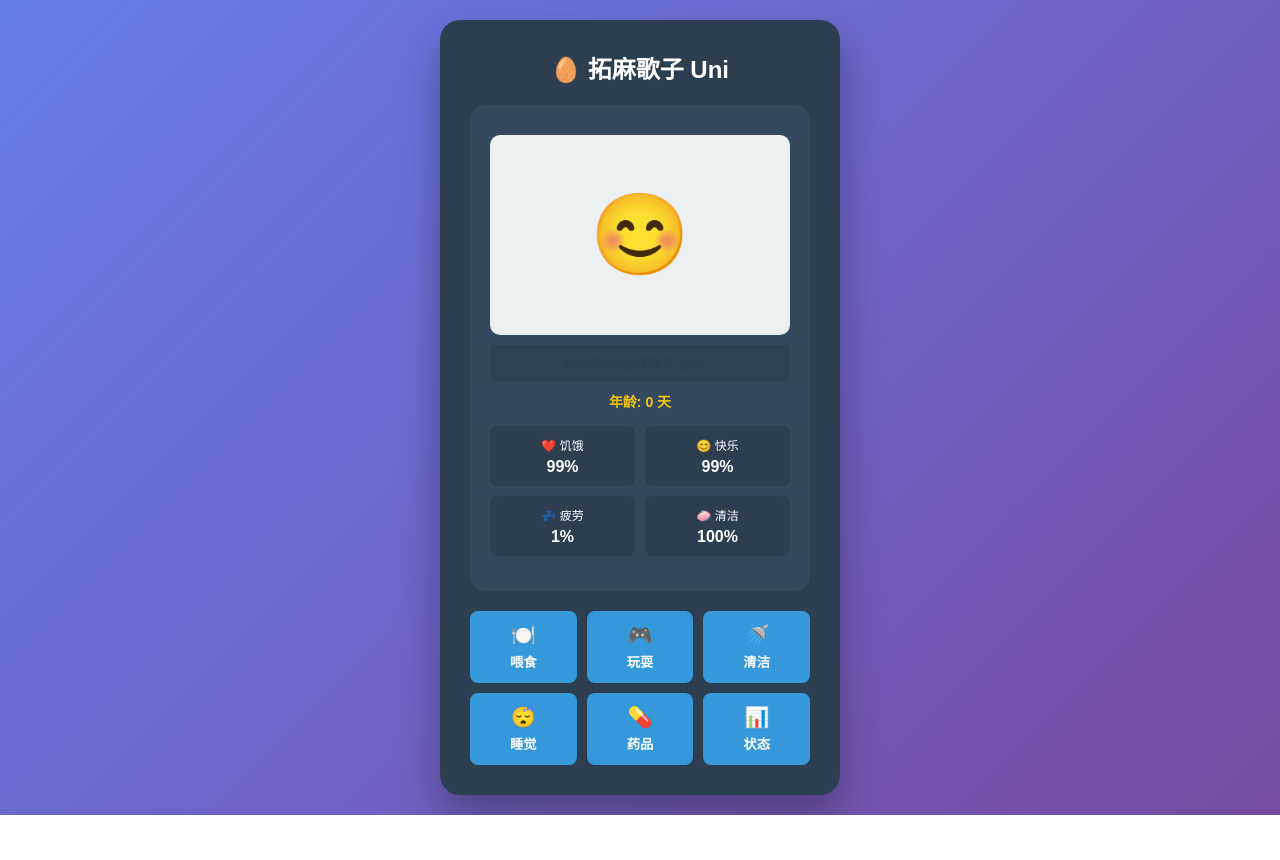
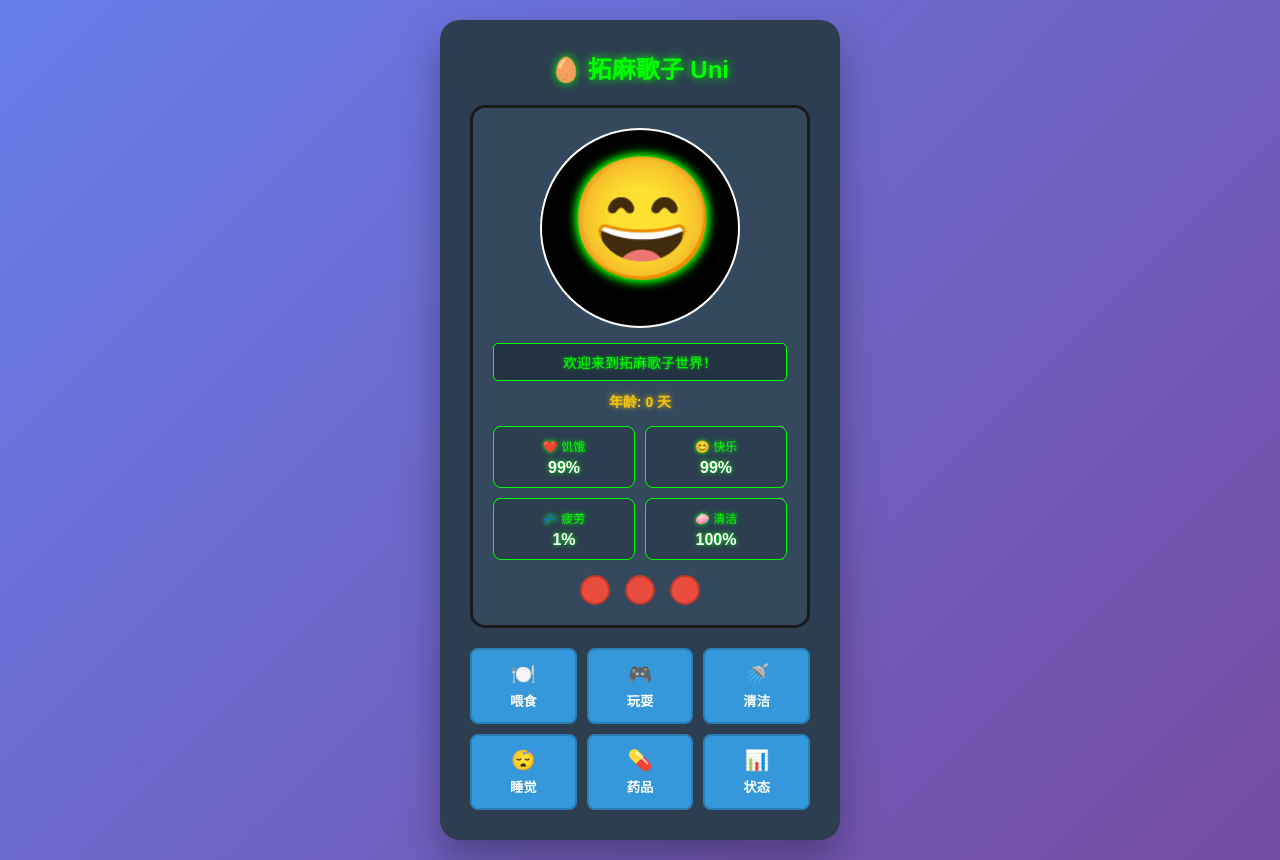
Before and after one commit to bitchen6/bitchen6.github.io, a plain HTML site: page tamagotchi-uni.html in a window 1280 px wide. Before the commit the page ends 815 px from the top, so only its background shows below. Drawn offline with Linux system fonts and the light colour scheme.

Commit message:
Update Tamagotchi Uni with authentic pixel-style graphics

```diff
--- a/tamagotchi-uni.html
+++ b/tamagotchi-uni.html
@@ -33,30 +33,46 @@
             overflow: hidden;
         }
 
+        /* 复刻经典拓麻歌子设备外观 */
         .tamagotchi-device {
             background: #34495e;
             border-radius: 15px;
             padding: 20px;
             margin-bottom: 20px;
             position: relative;
+            border: 3px solid #1a1a1a;
         }
 
+        /* 经典圆形屏幕 */
         .screen-container {
-            background: #ecf0f1;
-            border-radius: 10px;
-            padding: 15px;
-            margin: 10px 0;
+            background: #000;
+            border-radius: 50%;
+            width: 200px;
             height: 200px;
-            display: flex;
-            justify-content: center;
-            align-items: center;
+            margin: 0 auto 15px;
             position: relative;
             overflow: hidden;
+            border: 2px solid #fff;
+            box-shadow: inset 0 0 20px rgba(0,0,0,0.8);
         }
 
+        /* 像素风格宠物显示 */
         .pet-display {
+            position: absolute;
+            top: 50%;
+            left: 50%;
+            transform: translate(-50%, -50%);
             font-size: 80px;
-            transition: all 0.3s ease;
+            color: #0f0;
+            text-shadow: 0 0 10px #0f0, 0 0 20px #0f0;
+            filter: drop-shadow(0 0 5px #0f0);
+        }
+
+        /* 像素化效果 */
+        .pixel-art {
+            image-rendering: pixelated;
+            image-rendering: -moz-crisp-edges;
+            image-rendering: crisp-edges;
         }
 
         .stats-container {
@@ -68,16 +84,19 @@
 
         .stat-item {
             background: #2c3e50;
-            color: white;
+            color: #0f0;
             padding: 10px;
             border-radius: 8px;
             font-size: 12px;
+            border: 1px solid #0f0;
+            text-shadow: 0 0 5px #0f0;
         }
 
         .stat-value {
             font-size: 16px;
             font-weight: bold;
             margin-top: 5px;
+            color: #fff;
         }
 
         .buttons-container {
@@ -100,11 +119,13 @@
             flex-direction: column;
             align-items: center;
             justify-content: center;
+            border: 2px solid #2980b9;
         }
 
         .button:hover {
             background: #2980b9;
             transform: translateY(-2px);
+            box-shadow: 0 4px 8px rgba(0,0,0,0.3);
         }
 
         .button:active {
@@ -121,32 +142,35 @@
             font-size: 14px;
             margin-top: 10px;
             font-weight: bold;
+            text-shadow: 0 0 5px #f1c40f;
         }
 
         .message-display {
-            background: rgba(0,0,0,0.1);
-            color: #2c3e50;
+            background: rgba(0,0,0,0.3);
+            color: #0f0;
             padding: 8px;
             border-radius: 5px;
             font-size: 14px;
             margin-top: 10px;
             min-height: 20px;
+            border: 1px solid #0f0;
+            text-shadow: 0 0 3px #0f0;
         }
 
         /* 动画效果 */
         @keyframes bounce {
-            0%, 100% { transform: translateY(0); }
-            50% { transform: translateY(-10px); }
+            0%, 100% { transform: translate(-50%, -50%) translateY(0); }
+            50% { transform: translate(-50%, -50%) translateY(-10px); }
         }
 
         @keyframes spin {
-            0% { transform: rotate(0deg); }
-            100% { transform: rotate(360deg); }
+            0% { transform: translate(-50%, -50%) rotate(0deg); }
+            100% { transform: translate(-50%, -50%) rotate(360deg); }
         }
 
         @keyframes pulse {
-            0%, 100% { opacity: 1; }
-            50% { opacity: 0.7; }
+            0%, 100% { opacity: 1; text-shadow: 0 0 10px #0f0; }
+            50% { opacity: 0.7; text-shadow: 0 0 5px #0f0; }
         }
 
         .happy {
@@ -161,6 +185,16 @@
             animation: pulse 2s infinite;
         }
 
+        /* 拓麻歌子经典像素字符 */
+        .tamagotchi-pixel {
+            font-family: 'Courier New', monospace;
+            font-size: 120px;
+            line-height: 1;
+            letter-spacing: -5px;
+            color: #0f0;
+            text-shadow: 0 0 10px #0f0;
+        }
+
         /* 响应式设计 */
         @media (max-width: 480px) {
             .tamagotchi-container {
@@ -168,11 +202,13 @@
             }
 
             .screen-container {
+                width: 180px;
                 height: 180px;
             }
 
-            .pet-display {
-                font-size: 60px;
+            .tamagotchi-pixel {
+                font-size: 100px;
+                letter-spacing: -4px;
             }
 
             .button {
@@ -180,15 +216,40 @@
                 font-size: 12px;
             }
         }
+
+        /* 设备按钮样式 */
+        .device-buttons {
+            display: flex;
+            justify-content: center;
+            gap: 15px;
+            margin-top: 10px;
+        }
+
+        .device-button {
+            width: 30px;
+            height: 30px;
+            background: #e74c3c;
+            border-radius: 50%;
+            border: 2px solid #c0392b;
+            cursor: pointer;
+            transition: all 0.2s ease;
+        }
+
+        .device-button:hover {
+            background: #c0392b;
+            transform: scale(1.1);
+        }
     </style>
 </head>
 <body>
     <div class="tamagotchi-container">
-        <h2 style="color: white; margin-bottom: 20px;">🥚 拓麻歌子 Uni</h2>
+        <h2 style="color: #0f0; margin-bottom: 20px; text-shadow: 0 0 10px #0f0;">🥚 拓麻歌子 Uni</h2>
 
         <div class="tamagotchi-device">
             <div class="screen-container">
-                <div class="pet-display" id="petDisplay">🐣</div>
+                <div class="pet-display" id="petDisplay">
+                    <div class="tamagotchi-pixel" id="pixelPet">●</div>
+                </div>
             </div>
 
             <div class="message-display" id="messageDisplay">欢迎来到拓麻歌子世界！</div>
@@ -212,6 +273,13 @@
                     🧼 清洁
                     <div class="stat-value" id="cleanlinessValue">100%</div>
                 </div>
+            </div>
+
+            <!-- 模拟设备按钮 -->
+            <div class="device-buttons">
+                <div class="device-button" onclick="checkStatus()" title="A按钮"></div>
+                <div class="device-button" onclick="feedPet()" title="B按钮"></div>
+                <div class="device-button" onclick="playWithPet()" title="C按钮"></div>
             </div>
         </div>
 
@@ -258,21 +326,22 @@
             lastCleaned: Date.now()
         };
 
-        const petDisplay = document.getElementById('petDisplay');
+        const pixelPet = document.getElementById('pixelPet');
         const messageDisplay = document.getElementById('messageDisplay');
         const ageDisplay = document.getElementById('ageDisplay');
 
-        // 宠物表情映射
-        const petEmojis = {
-            egg: '🥚',
-            baby: '🐣',
-            child: '🐥',
-            teen: '🐔',
-            adult: '🐓',
-            sick: '🤒',
-            sleeping: '😴',
-            happy: '😊',
-            sad: '😢'
+        // 拓麻歌子经典像素字符映射（使用Unicode块字符）
+        const tamagotchiChars = {
+            egg: '●',           // 实心圆 - 蛋
+            baby: '☻',          // 微笑脸 - 婴儿
+            child: '☺',         // 笑脸 - 幼年
+            teen: '😐',         // 无表情 - 青少年
+            adult: '😊',        // 开心脸 - 成年
+            sick: '🤒',         // 生病
+            sleeping: '😴',     // 睡觉
+            happy: '😄',        // 非常开心
+            sad: '😢',          // 伤心
+            dead: '💀'          // 死亡
         };
 
         // 更新显示
@@ -285,25 +354,25 @@
             document.getElementById('ageDisplay').textContent = `年龄: ${pet.age} 天`;
 
             // 更新宠物表情
-            let emoji = petEmojis.adult;
-            if (pet.age === 0) emoji = petEmojis.egg;
-            else if (pet.age <= 2) emoji = petEmojis.baby;
-            else if (pet.age <= 5) emoji = petEmojis.child;
-            else if (pet.age <= 10) emoji = petEmojis.teen;
+            let char = tamagotchiChars.adult;
+            if (pet.age === 0) char = tamagotchiChars.egg;
+            else if (pet.age <= 2) char = tamagotchiChars.baby;
+            else if (pet.age <= 5) char = tamagotchiChars.child;
+            else if (pet.age <= 10) char = tamagotchiChars.teen;
 
-            if (pet.isSick) emoji = petEmojis.sick;
-            else if (pet.isSleeping) emoji = petEmojis.sleeping;
-            else if (pet.happiness > 80) emoji = petEmojis.happy;
-            else if (pet.happiness < 30) emoji = petEmojis.sad;
+            if (pet.isSick) char = tamagotchiChars.sick;
+            else if (pet.isSleeping) char = tamagotchiChars.sleeping;
+            else if (pet.happiness > 80) char = tamagotchiChars.happy;
+            else if (pet.happiness < 30) char = tamagotchiChars.sad;
 
-            petDisplay.textContent = emoji;
-            petDisplay.className = 'pet-display';
+            pixelPet.textContent = char;
+            pixelPet.className = 'tamagotchi-pixel';
 
             // 添加动画效果
             if (pet.happiness > 80 && !pet.isSleeping && !pet.isSick) {
-                petDisplay.classList.add('happy');
+                pixelPet.classList.add('happy');
             } else if (pet.isSleeping) {
-                petDisplay.classList.add('sleeping');
+                pixelPet.classList.add('sleeping');
             }
         }
 
@@ -456,7 +525,7 @@
 
             // 检查死亡条件
             if (pet.hunger <= 0 || pet.happiness <= 0) {
-                petDisplay.textContent = '💀';
+                pixelPet.textContent = tamagotchiChars.dead;
                 showMessage('💔 宠物去世了... 刷新页面重新开始吧');
                 clearInterval(this);
             }
```
